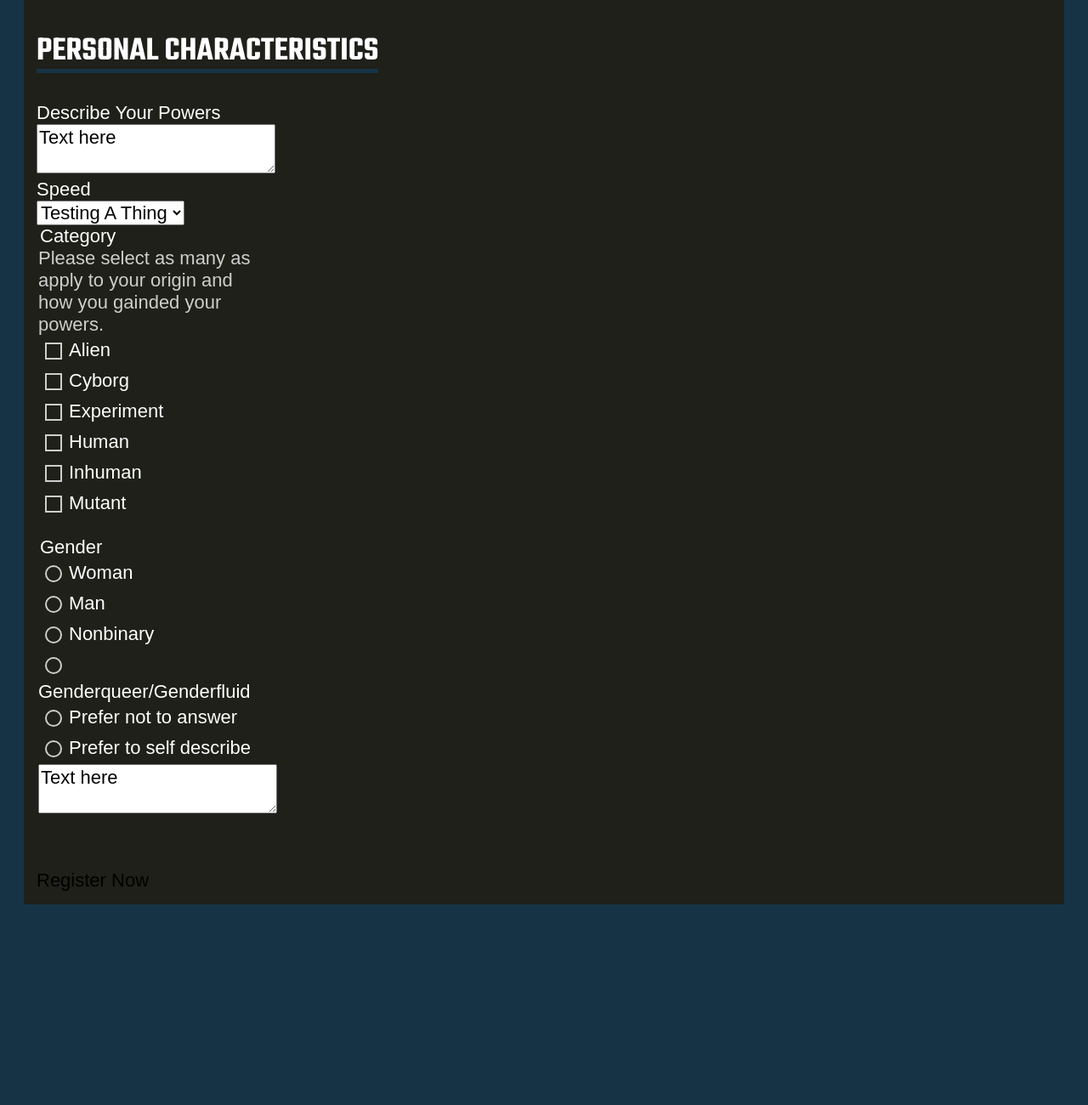
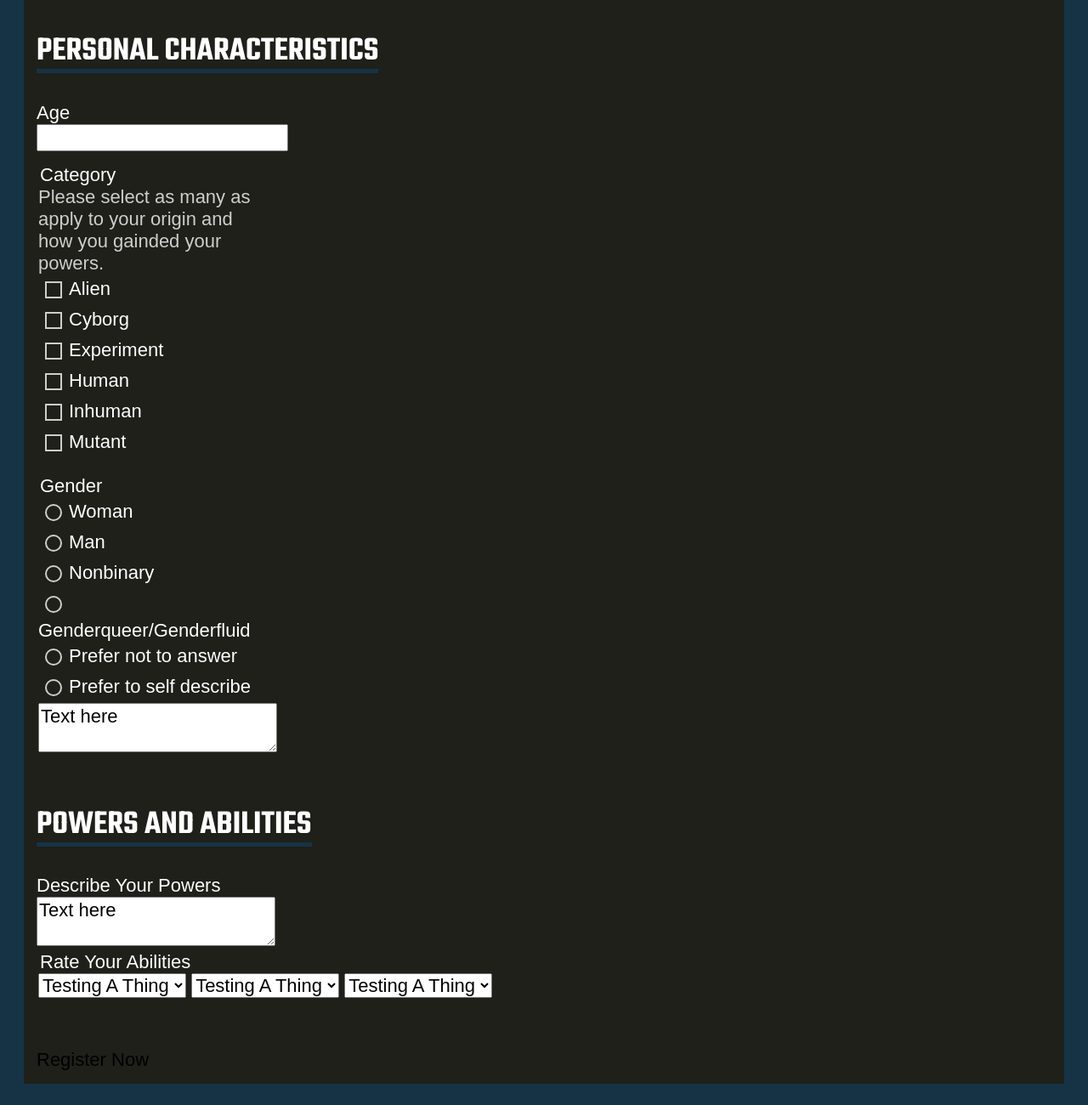
Before and after one commit to ChantelH/gd2, a plain HTML site: page project3/index.html in a window 1280 px wide. Shown: the part 680-1980 px from the top of the page at 85% size. Before the commit the page ends 1864 px from the top, so only its background shows below. Drawn offline with Linux system fonts and the light colour scheme; a web font is replaced by a local one.

Commit message:
adding more <h2> and select options

```diff
--- a/project3/index.html
+++ b/project3/index.html
@@ -43,13 +43,6 @@
                 <label for="email">Alias</label>
                 <input id="email" type="alias" placeholder="" required>
 
-
-                <!-- <label for="age">
-            <input id="age" type="number" placeholder="" required>
-            Age
-        </label> -->
-
-
                 <label for="email">Email</label>
                 <input id="email" type="email" placeholder="" required>
 
@@ -60,16 +53,9 @@
         <div>
             <h2>personal characteristics</h2>
 
+            <label for="age">Age</label>
+            <input id="age" type="number" placeholder="" required>
 
-            <label for="powers">Describe Your Powers</label>
-            <textarea name="" id="powers">Text here</textarea>
-
-
-            <label for="speed">Speed</label>
-            <select name="" id="speed">
-                <option value="testing">Testing A Thing</option>
-                <option value="another">Another Thing</option>
-            </select>
 
             <fieldset class="category">
                 <legend>Category</legend>
@@ -120,6 +106,41 @@
         </div>
 
 
+
+        <div>
+            <h2>powers and abilities</h2>
+
+            <label for="powers">Describe Your Powers</label>
+            <textarea name="" id="powers">Text here</textarea>
+
+
+            <fieldset>
+                <legend>Rate Your Abilities</legend>
+
+
+                <select name="" id="strength">
+                    <option value="testing">Testing A Thing</option>
+                    <option value="another">Another Thing</option>
+                </select>
+
+
+                <select name="" id="speed">
+                    <option value="testing">Testing A Thing</option>
+                    <option value="another">Another Thing</option>
+                </select>
+
+
+                <select name="" id="intelligence">
+                    <option value="testing">Testing A Thing</option>
+                    <option value="another">Another Thing</option>
+                </select>
+
+            </fieldset>
+
+        </div>
+
+
+
         <button class="button-reset" type="submit">Register Now</button>
         </form>
 
```
